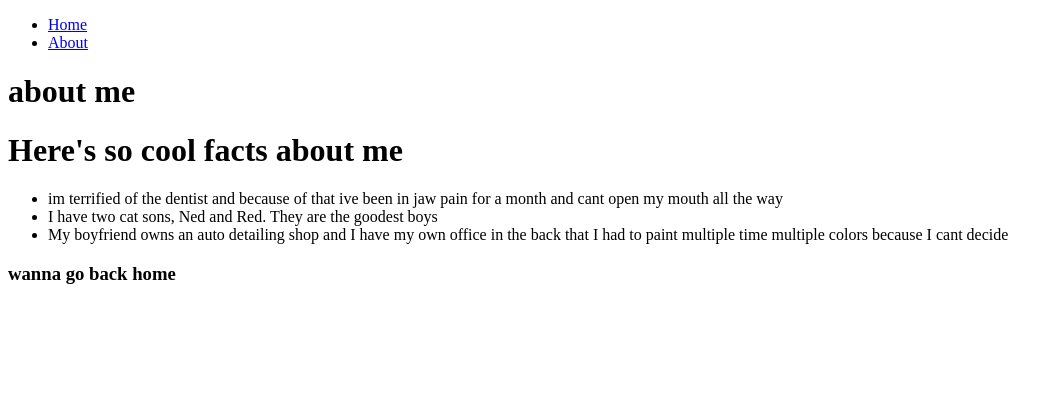
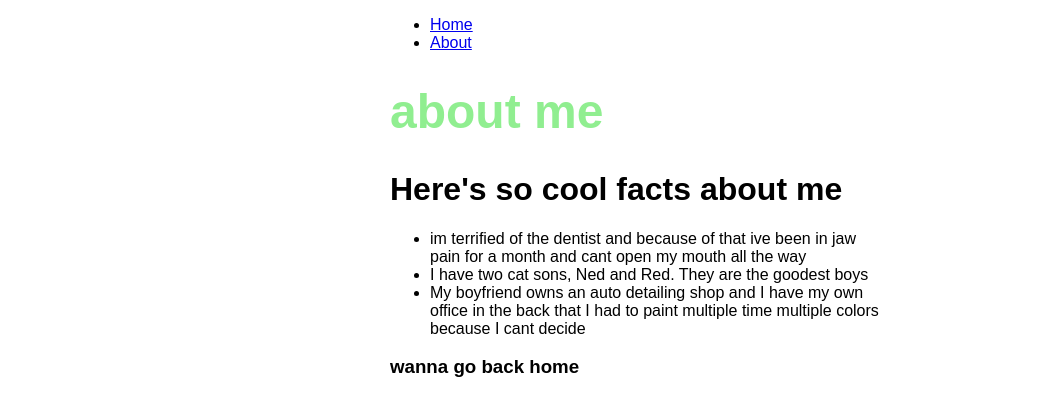
Before and after one commit to heyputnam/gastby, a Gatsby site: page /about in a window 1280 px wide. Shown: the whole page, without its empty margins (0-1063 px from the left). Built offline with nearby package versions, Linux system fonts and the light colour scheme; Gatsby itself is replaced by a stand-in of ours.

Commit message:
finished tutorial

```diff
--- a/components/layout.js
+++ b/components/layout.js
@@ -1,18 +1,25 @@
 import * as React from 'react'
 import { Link } from 'gatsby'
+import {
+     container,
+     heading,
+    navLinks,
+    navLinkItem,
+    navLinkText,
+ } from '../components/layout.module.css'
 
 // decunstructing
 const Layout = ({ pageTitle, children }) => {
     return(
-        <main>
-            <title>{pageTitle}</title>
+        <main className={container}>
+            <title className={heading}>{pageTitle}</title>
             <nav>
-                <ul>
-                    <li><Link to='/'>Home</Link></li>
-                    <li><Link to='about'>About</Link></li>
+                <ul className={navLinks}>
+                    <li className={navLinkItem}><Link to='/' className={navLinkText}>Home</Link></li>
+                    <li className={navLinkItem}><Link to='/about' className={navLinkText}>About</Link></li>
                 </ul>
             </nav>
-            <h1>{pageTitle}</h1>
+            <h1 className={heading}>{pageTitle}</h1>
             {children}
         </main>
     )
--- /dev/null
+++ b/components/layout.module.css
@@ -0,0 +1,31 @@
+.container{
+    margin: auto;
+    max-width: 500px;
+    font-family: sans-serif;
+}
+
+
+.heading{
+    font-size: 3rem;
+    color: lightgreen;
+
+}
+
+.nav-links{
+    display: flex;
+    list-style: none;
+    padding-left: 0;
+    justify-content: space-around;
+
+
+
+}
+
+.nav-link-items{
+    padding-right: 2rem;
+
+}
+
+.nav-link-text{
+    color: darkolivegreen
+}
--- a/src/pages/index.js
+++ b/src/pages/index.js
@@ -7,7 +7,8 @@ const IndexPage = () => {
     <Layout pageTitle='home page'>
      <h1>my first ever gatsby site!</h1>
      <p>Welcome, stay awhile...</p>
-     <h3>wanna learn more?</h3>
+     <h3>wanna learn more ?</h3>
+     <p>go click that 'about' button up there then</p>
     </Layout>
 
   )
```
